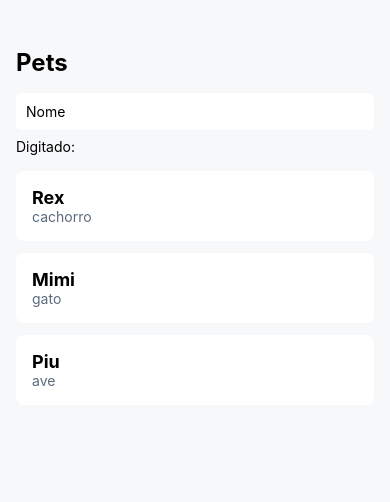
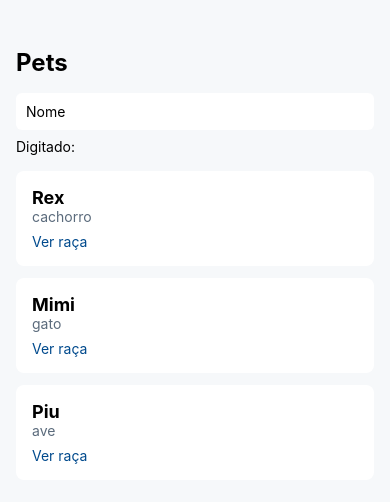
Before and after one commit to kauakaikai/uc8-projeto-mobile, a React Native app: screen / in a window 390 px wide. Shown: the top 502 px of the page. Built offline with nearby package versions, Linux system fonts and the light colour scheme.

Commit message:
feat: raca do cartao com Pressable e useState

```diff
--- a/src/components/CartaoPet.tsx
+++ b/src/components/CartaoPet.tsx
@@ -1,4 +1,5 @@
-import { StyleSheet, Text, View } from 'react-native';
+import { useState } from 'react';
+import { Pressable, StyleSheet, Text, View } from 'react-native';
 import type { Pet } from '../types/entidades';
 
 interface CartaoPetProps {
@@ -6,10 +7,16 @@ interface CartaoPetProps {
 }
 
 export function CartaoPet({ pet }: CartaoPetProps) {
+  const [mostrarRaca, setMostrarRaca] = useState(false);
+
   return (
     <View style={estilos.cartao}>
       <Text style={estilos.nome}>{pet.nome}</Text>
       <Text style={estilos.especie}>{pet.especie}</Text>
+      <Pressable onPress={() => setMostrarRaca(!mostrarRaca)}>
+        <Text style={estilos.acao}>{mostrarRaca ? 'Esconder raça' : 'Ver raça'}</Text>
+      </Pressable>
+      {mostrarRaca && <Text style={estilos.raca}>{pet.raca ?? 'Raça não informada'}</Text>}
     </View>
   );
 }
@@ -18,4 +25,6 @@ const estilos = StyleSheet.create({
   cartao: { backgroundColor: '#fff', borderRadius: 8, padding: 16, marginBottom: 12 },
   nome: { fontSize: 18, fontWeight: 'bold' },
   especie: { color: '#5B6B7C' },
+  acao: { color: '#004A8D', marginTop: 8 },
+  raca: { marginTop: 8 },
 });
```
